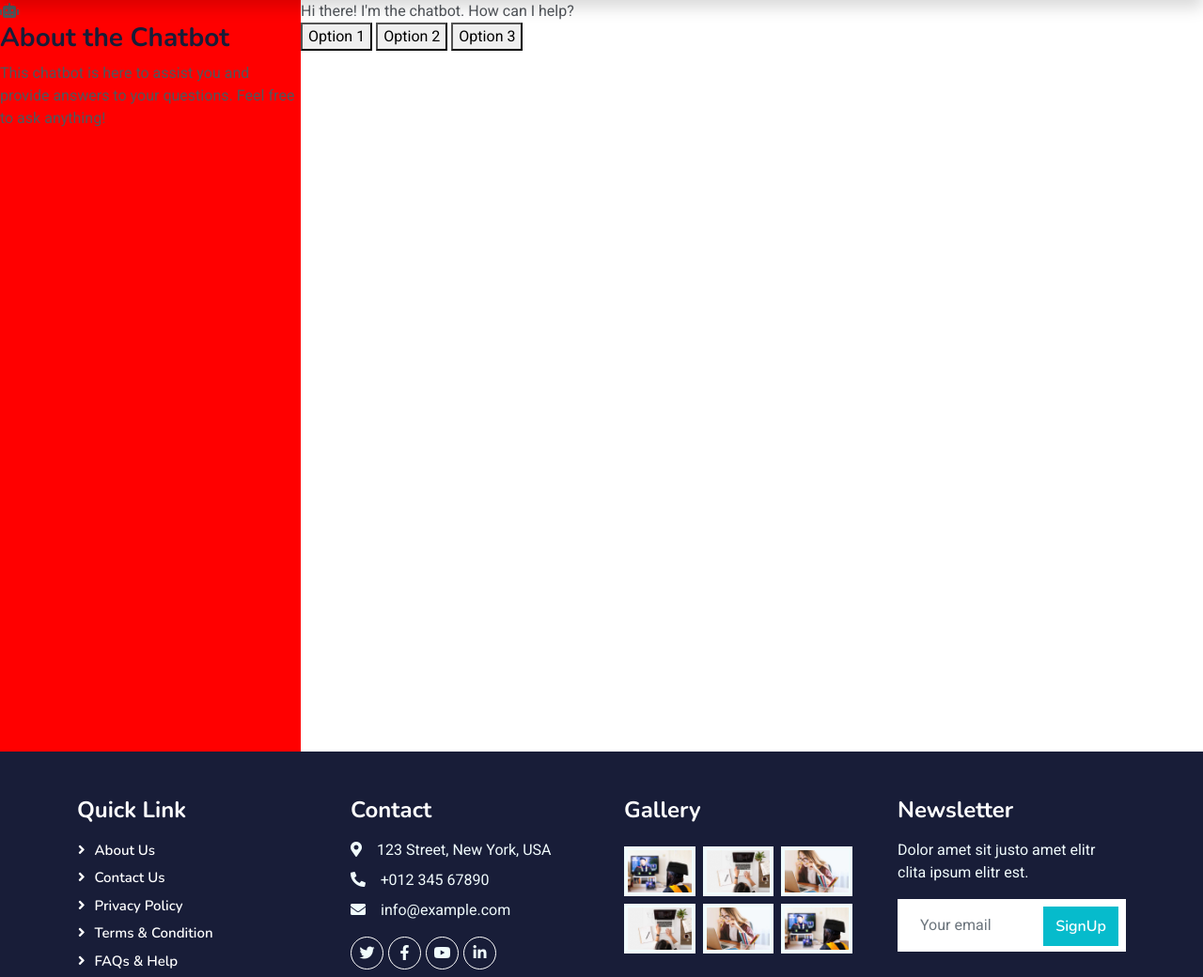
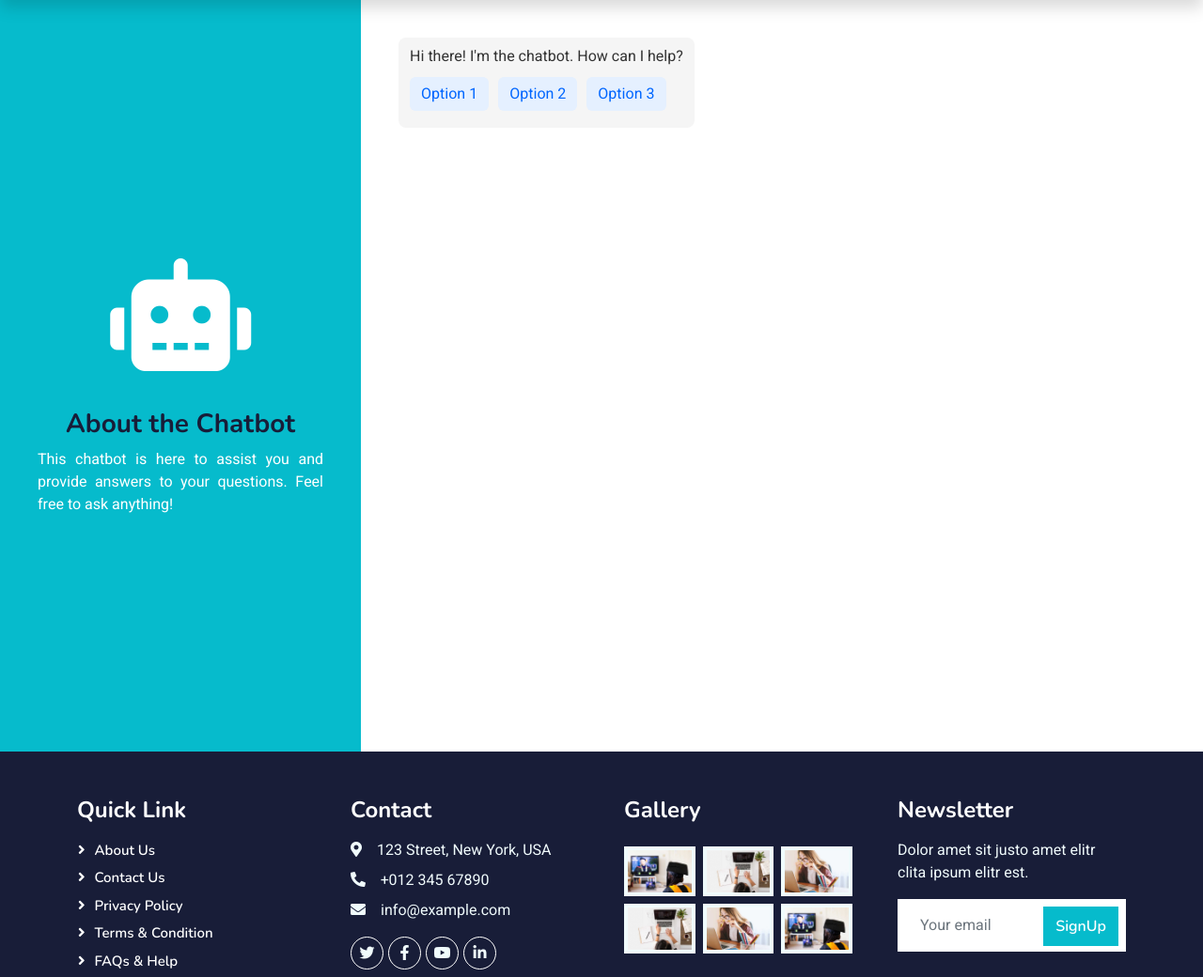
Before and after one commit to FatimaMadan/PolyCompanion, a PHP site: page /bot.php in a window 1280 px wide. Shown: the part 75-1115 px from the top of the page at 94% size. Run offline with PHP 8.4, Linux system fonts and the light colour scheme; some libraries are stand-ins or nearby versions.

Commit message:
testing github

```diff
--- a/css/style.css
+++ b/css/style.css
@@ -436,15 +436,87 @@
 
 /*** Bot Page ***/
 .blue-div {
-    width: 25%;
+    width: 30%;
     height: 100vh;
-    background-color: red;
+    background-color: var(--primary);
     float: left;
+    padding: 40px;
+        display: flex;
+        justify-content: center;
+        align-items: center;
 }
 
+.robot-icon {
+        color: white;
+        font-size: 120px;
+        padding: 40px;
+        display: flex;
+        justify-content: center;
+        align-items: center;
+}
+
+.robot-info {
+        text-align: center;
+        color: white;
+}
+
+.robot-info p {
+        text-align: justify;
+    }
+
+.center-justify {
+        text-align: center;
+    }
+
+
 .white-div {
-    width: 75%;
+    width: 70%;
     height: 100vh;
     background-color: white;
     float: left;
 }
+
+.chat-container {
+        display: flex;
+        flex-direction: column;
+        align-items: flex-start;
+        padding: 40px;
+    }
+
+    .user-message {
+        background-color: #e5f0ff;
+        color: #0066ff;
+        border-radius: 8px;
+        padding: 8px 12px;
+        margin-bottom: 10px;
+    }
+
+    .bot-message {
+        background-color: #f5f5f5;
+        color: #333333;
+        border-radius: 8px;
+        padding: 8px 12px;
+        margin-bottom: 10px;
+    }
+
+    .option-buttons {
+        display: flex;
+        flex-wrap: wrap;
+        margin-top: 10px;
+    }
+
+    .option-button {
+        background-color: #e5f0ff;
+        color: #0066ff;
+        border: none;
+        border-radius: 6px;
+        padding: 6px 12px;
+        margin-right: 10px;
+        margin-bottom: 10px;
+        cursor: pointer;
+    }
+
+    .option-button:hover {
+        background-color: #0066ff;
+        color: white;
+    }
```
Also changed, not shown: footer.php (line endings or trailing spaces), header.php (line endings or trailing spaces), index.php (line endings or trailing spaces), nbproject/project.xml (line endings or trailing spaces), 1 other file.
